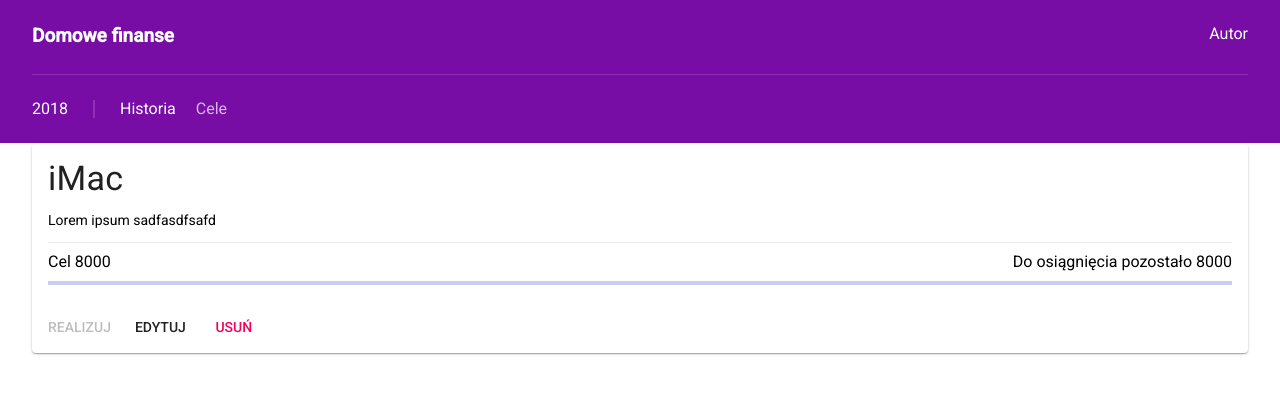
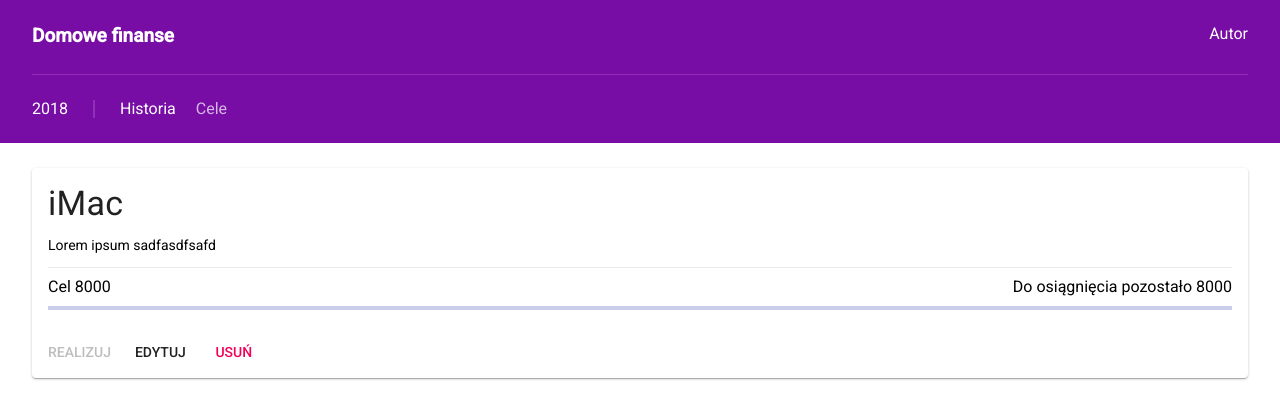
Before and after one commit to Pashozator/react-household-finances, a React (Create React App) app: page /goals in a window 1280 px wide. Shown: the top 418 px of the page. Built offline with nearby package versions, Linux system fonts and the light colour scheme.

Commit message:
feat: add padding-top-25 class

```diff
--- a/src/App.scss
+++ b/src/App.scss
@@ -12,6 +12,10 @@
 .wrapper {
 	margin: 0 auto 0 auto;
 	width: 95%;
+}
+
+.padding-top-25 {
+	padding: 25px 0 0 0;
 }
 
 header {
```
